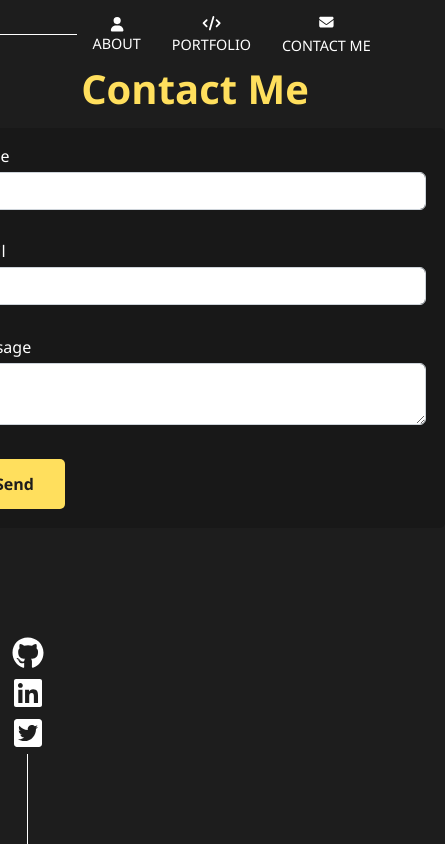
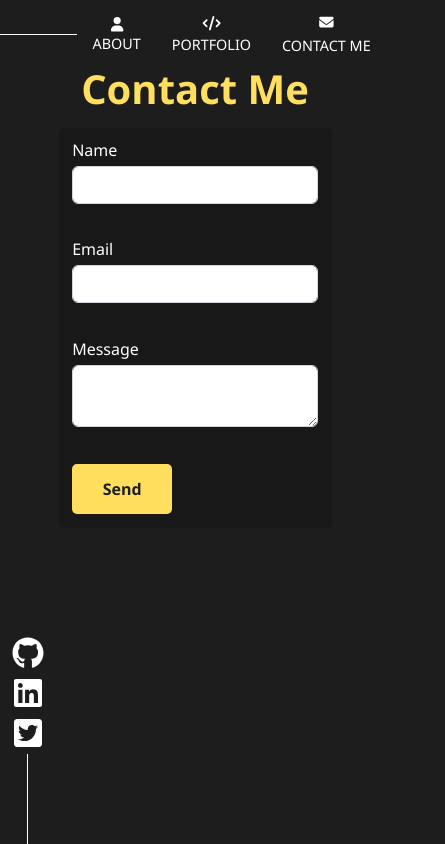
Before and after one commit to MackenzieJoyce/Portfolio, a React (Create React App) app: page /contact-me in a window 390 px wide. Shown: the whole page, 445 px wide, since content can reach past the window. Built offline with nearby package versions, Linux system fonts and the light colour scheme.

Commit message:
moved some component styling on the form into index.css. went through the media queries to make sure the form looked good. did small edits to other rules/sections in the media queries

```diff
--- a/src/index.css
+++ b/src/index.css
@@ -210,6 +210,19 @@ div.carousel-indicators button.active {
 
 
 
+/* CONTACT ME */
+.formContainer {
+  height: 400px;
+  padding: 5%;
+  display: flex;
+  flex-direction: column;
+  justify-content: space-between;
+}
+
+
+
+
+
 /* FOOTER */
 .contactIcons {
   font-size: 2rem;
@@ -343,7 +356,7 @@ div.carousel-indicators button.active {
 
 /* 571 - Between Tablet and Large Phones */
 @media screen and (max-width: 571px) {
-    /* EVERY PAGE */
+  /* EVERY PAGE */
   .contentIndiv {
     width: 70%;
   }
@@ -368,7 +381,7 @@ div.carousel-indicators button.active {
   /* GENERAL AND TYPOGRPHY */
   h1,
   h2 {
-    font-size: 2.8rem;
+    font-size: 2.5rem;
   }
 }
 
@@ -387,7 +400,7 @@ div.carousel-indicators button.active {
 
   .content,
   .contentPages {
-    margin: 5% 3% 0% 3%;
+    margin: 5% 3%;
   }
 
 
@@ -401,6 +414,23 @@ div.carousel-indicators button.active {
 
 
 
+  /* PORTFOLIO */
+  .contentPages h2 {
+    margin-bottom: 10%;
+  }
+
+
+
+
+  /* CONTACT ME */
+  .formContainer {
+    padding: 6%;
+  }
+
+
+
+
+
   /* FOOTER */
   .contactIcons {
     font-size: 1.8rem;
--- a/src/pages/ContactMe.js
+++ b/src/pages/ContactMe.js
@@ -29,8 +29,8 @@ const ContactMe = () => {
   return (
     <main className="contentPages">
       <h2>Contact Me</h2>
-      <div className="content">
-        <Form style={styles.formContainer} ref={form} onSubmit={sendEmail}>
+      <div className="contentIndiv">
+        <Form className='formContainer' style={styles.formContainer} ref={form} onSubmit={sendEmail}>
             <Form.Group controlId="formBasicName">
               <Form.Label>Name</Form.Label>
               <Form.Control type="text" name="user_name" />
@@ -54,15 +54,9 @@ const ContactMe = () => {
 
 const styles = {
   formContainer: {
-    minWidth: '500px',
-    minHeight: '400px',
-    padding: '5%',
     background: '#181818',
     border: 'none',
     borderRadius: '5px',
-    display: 'flex',
-    flexDirection: 'column',
-    justifyContent: 'space-between',
   }
 }
 
```
